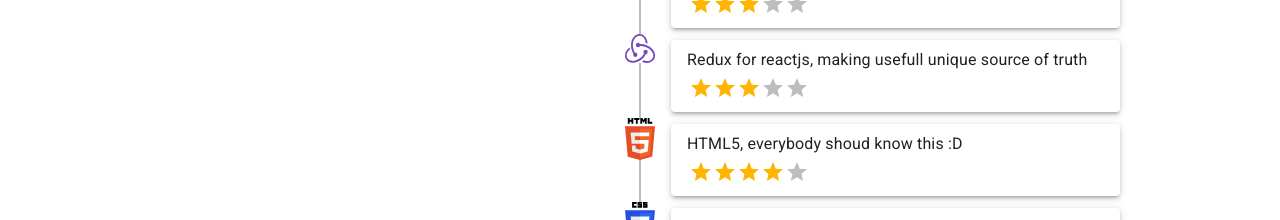
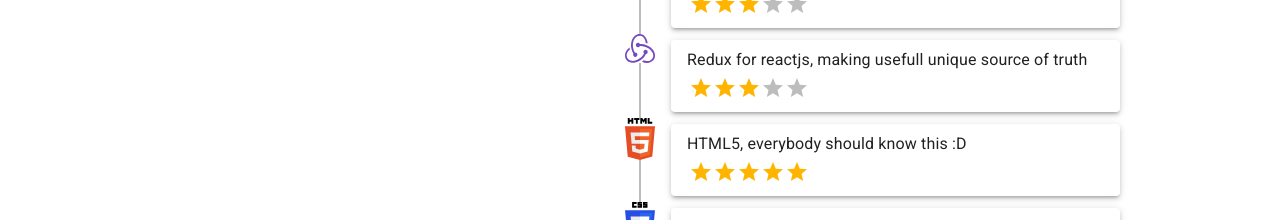
Before and after one commit to fsjorgeluis/portfolio, a React (Create React App) app: page / in a window 1280 px wide. Shown: the part 2480-2700 px from the top of the page. Built offline with nearby package versions, Linux system fonts and the light colour scheme.

Commit message:
Actualizacion de skills

```diff
--- a/src/data/index.js
+++ b/src/data/index.js
@@ -133,8 +133,8 @@ export const techs = [
     },
     {
         src: html5Icon,
-        title: "HTML5, everybody shoud know this :D",
-        stars: 4,
+        title: "HTML5, everybody should know this :D",
+        stars: 5,
     },
     {
         src: css3Icon,
```
